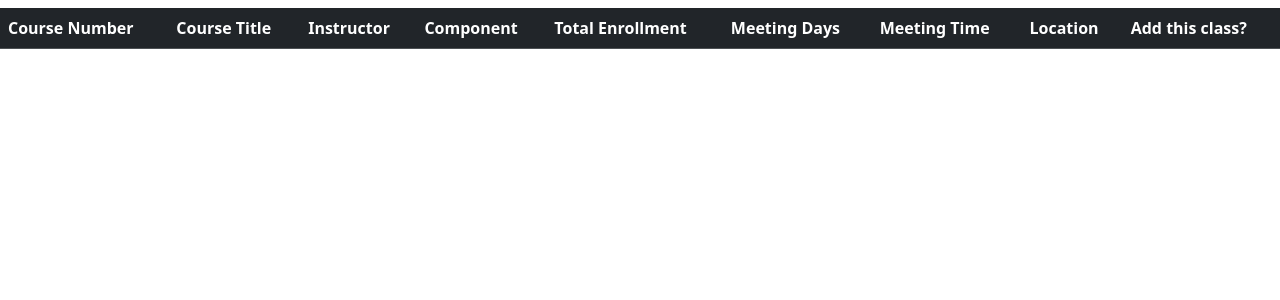
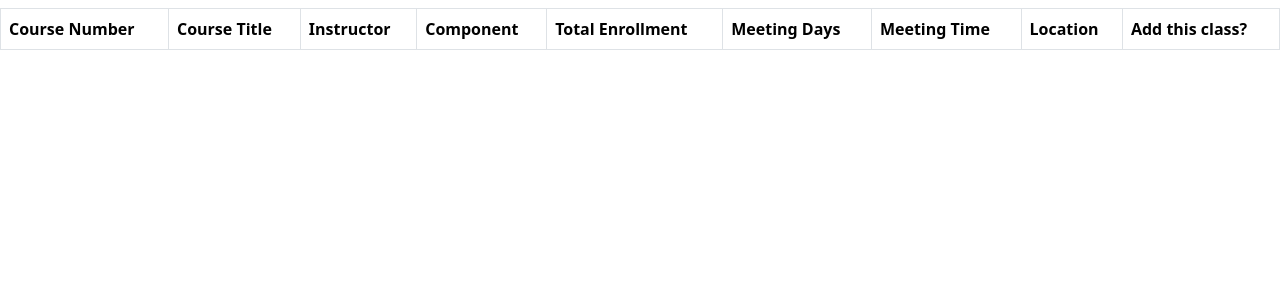
Before and after one commit to GaRandall/louslist, a Django app: page /result in a window 1280 px wide. Shown: the part 56-356 px from the top of the page. Run offline with Django 4.2, Linux system fonts and the light colour scheme; data that the repository does not hold is empty; some libraries are stand-ins or nearby versions.

Commit message:
Fixed Add Class Bug

```diff
--- a/louslist/templates/louslist/result.html
+++ b/louslist/templates/louslist/result.html
@@ -50,7 +50,7 @@
   </nav>
   <body>
     <h1>{{ subject }}</h1>
-    <table class="table table-striped table-dark">
+    <table class="table table-bordered table-striped">
       <thead>
         <tr>
           <th scope="col">Course Number</th>
@@ -76,7 +76,7 @@
           <td>{{ i.start_time|time_beautifier }} {{ ' - ' }}
             {{ i.end_time|time_beautifier }}</td>
           <td>{{ i.facility_description }}</td>
-          <td><a href="{% url 'addclass' subject i.catalog_number i.course_number%}">Add</a></td>
+          <td><a href="{% url 'addclass' i.subject i.catalog_number i.course_number%}">Add</a></td>
         </tr>
       {% endfor %}
       </tbody>
```
